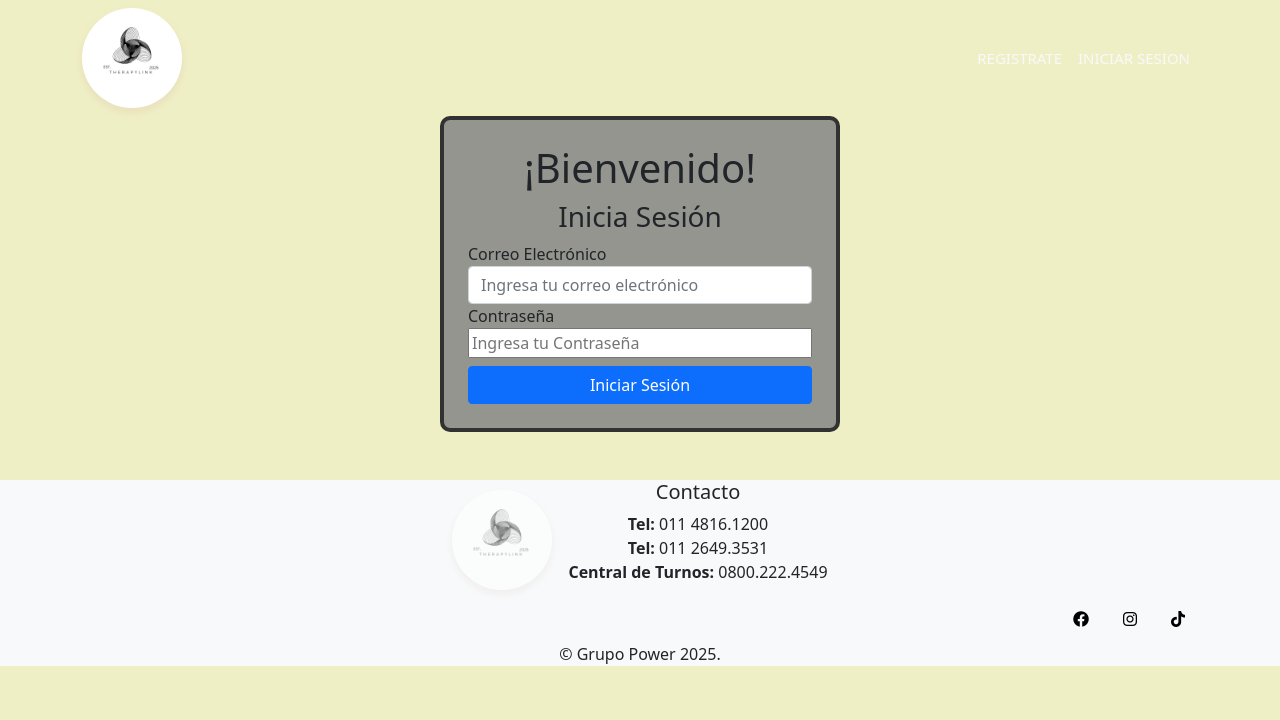
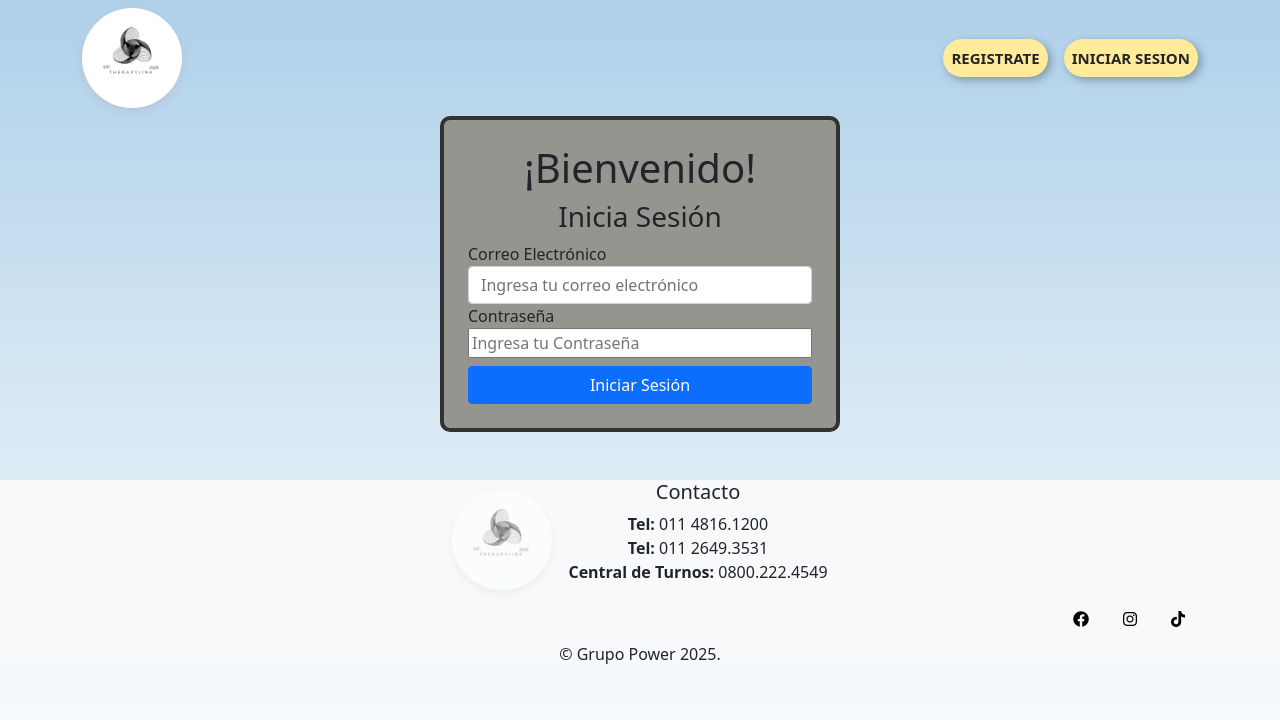
Before and after one commit to 4GeeksAcademy/proyecto-final--pt53-grupo5-ok, a React app: page /login in a window 1280 px wide. Built offline with nearby package versions, Linux system fonts and the light colour scheme; no server answers.

Commit message:
cambio de fondo de pantalla

```diff
--- a/src/front/js/component/navbar.js
+++ b/src/front/js/component/navbar.js
@@ -25,10 +25,10 @@ export const Navbar = () => {
 				<div className="collapse navbar-collapse d-flex justify-content-end menu" id="navbarNavDropdown">
 					<ul className="navbar-nav">
 						<li className="nav-item">
-							<Link className="nav-link active text-light" aria-current="page" to="/register">REGISTRATE</Link>
+							<Link className="nav-link active text-dark register mx-3" aria-current="page" to="/register"><strong>REGISTRATE</strong></Link>
 						</li>
 						<li className="nav-item dropdown">
-						<Link className="nav-link active text-light" aria-current="page" to="/login">INICIAR SESION</Link>
+						<Link className="nav-link active text-dark login" aria-current="page" to="/login"><strong>INICIAR SESION</strong></Link>
 						</li>
 					</ul>
 				</div>
--- a/src/front/styles/index.css
+++ b/src/front/styles/index.css
@@ -12,7 +12,7 @@ a:hover{
     font-size: 15px;
 }
 body{
-    background-color: rgb(239, 239, 198);
+  background: linear-gradient(to bottom, #AED0E9, #ffffff);
 }
 .guardar{
     align-items: center;
@@ -196,3 +196,8 @@ body{
 .like-button:hover {
   background-color: #0056b3;
 }
+.register, .login{
+  background-color: #ffeb99;
+  border-radius: 20px;
+  box-shadow: 3px 3px 8px rgba(0, 0, 0, 0.3);
+}
```
